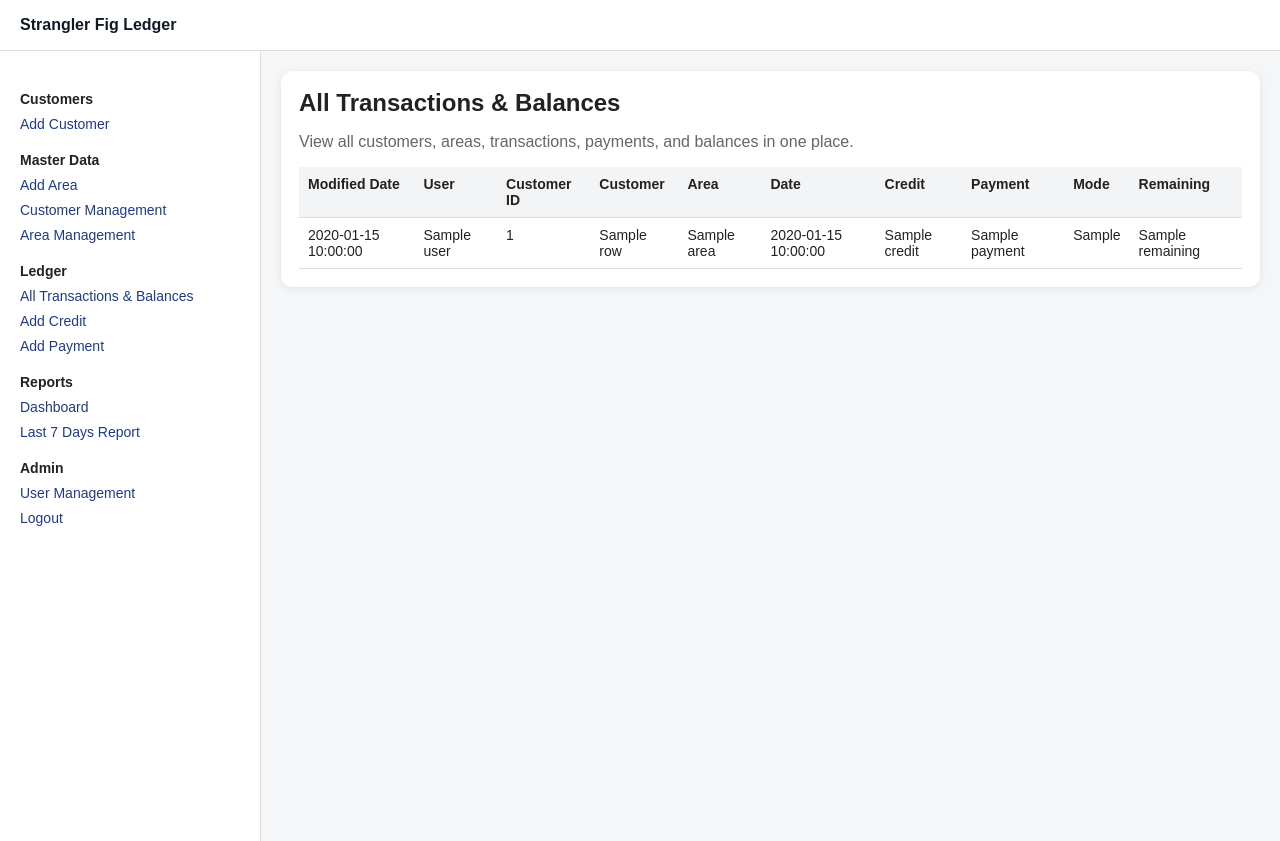
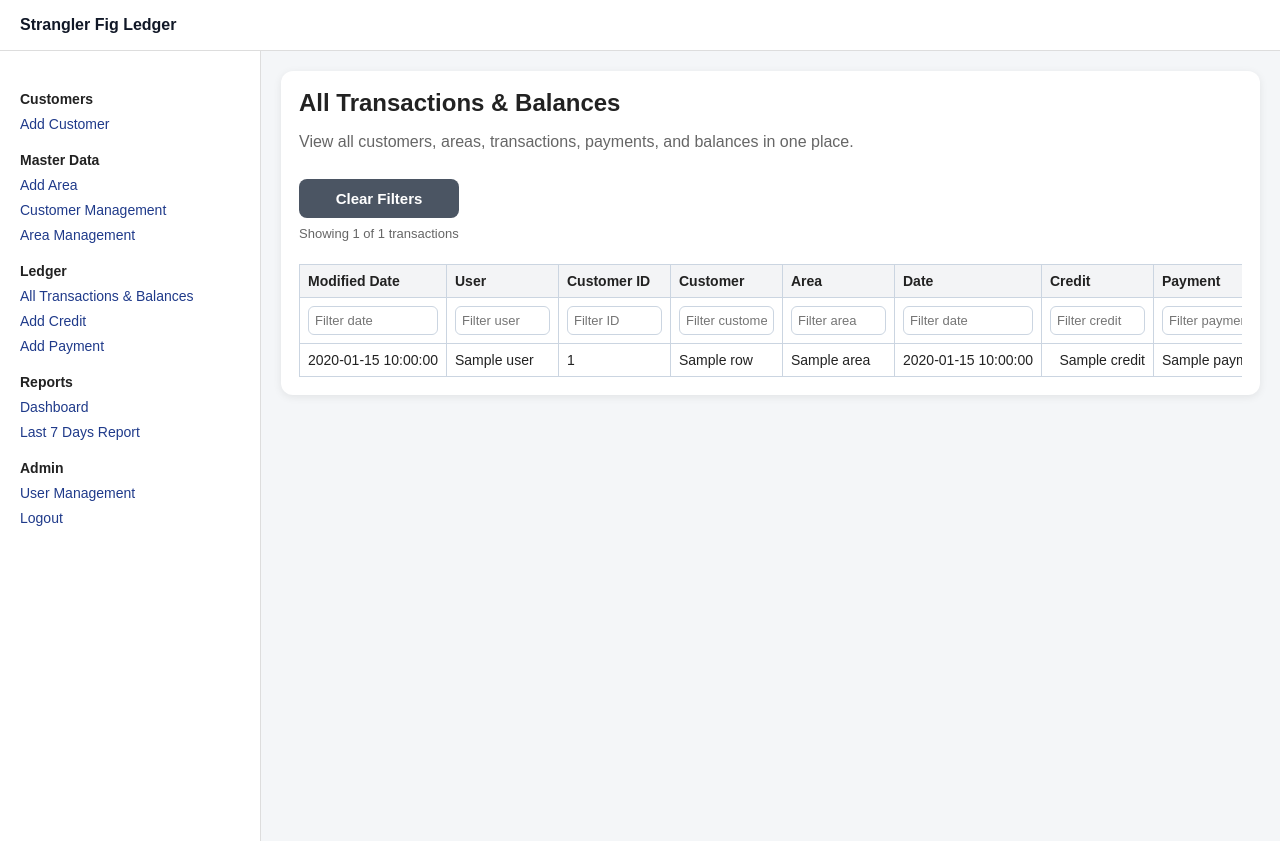
Before and after one commit to zakedge/sf1-receivables-ledger, a FastAPI app: template templates/all_balances.html in a window 1280 px wide. Run offline with FastAPI, Linux system fonts and the light colour scheme; the template is opened without the code that fills it: most values are stand-ins (such as "Sample title", 1, 10 or a date in 2020).

Commit message:
Add Excel-style filters to transaction report

```diff
--- a/templates/all_balances.html
+++ b/templates/all_balances.html
@@ -1,12 +1,80 @@
 {% extends "base.html" %}
 
 {% block content %}
+<style>
+    .transaction-table-wrapper {
+        overflow-x: auto;
+    }
+
+    .transaction-table {
+        border-collapse: collapse;
+        width: 100%;
+        min-width: 1100px;
+    }
+
+    .transaction-table th,
+    .transaction-table td {
+        border: 1px solid #cbd5e1;
+        padding: 8px;
+        white-space: nowrap;
+    }
+
+    .transaction-table th {
+        background: #f3f4f6;
+        position: sticky;
+        top: 0;
+        z-index: 1;
+    }
+
+    .transaction-table .filter-row th {
+        top: 36px;
+        background: #ffffff;
+        z-index: 1;
+    }
+
+    .column-filter {
+        width: 100%;
+        min-width: 95px;
+        padding: 6px;
+        margin: 0;
+        font-size: 13px;
+        border: 1px solid #cbd5e1;
+        border-radius: 6px;
+        box-sizing: border-box;
+    }
+
+    .amount-cell {
+        text-align: right;
+    }
+
+    .filtered-count {
+        color: #666;
+        font-size: 13px;
+        margin-top: 8px;
+    }
+
+    .clear-filter-button {
+        max-width: 160px;
+        margin-top: 12px;
+    }
+</style>
+
 <div class="card">
     <h1>All Transactions & Balances</h1>
     <p class="subtitle">View all customers, areas, transactions, payments, and balances in one place.</p>
 
     {% if rows %}
-        <table>
+        <button type="button" class="secondary-button clear-filter-button" onclick="clearTransactionFilters()">
+            Clear Filters
+        </button>
+
+        <p class="filtered-count">
+            Showing <span id="visibleRowCount">{{ rows|length }}</span> of {{ rows|length }} transactions
+        </p>
+
+        <div class="transaction-table-wrapper">
+            <table id="transactionTable" class="transaction-table">
+                <thead>
                     <tr>
                         <th>Modified Date</th>
                         <th>User</th>
@@ -20,6 +88,21 @@
                         <th>Remaining</th>
                     </tr>
 
+                    <tr class="filter-row">
+                        <th><input class="column-filter" data-column="0" type="text" placeholder="Filter date" onkeyup="filterTransactions()"></th>
+                        <th><input class="column-filter" data-column="1" type="text" placeholder="Filter user" onkeyup="filterTransactions()"></th>
+                        <th><input class="column-filter" data-column="2" type="text" placeholder="Filter ID" onkeyup="filterTransactions()"></th>
+                        <th><input class="column-filter" data-column="3" type="text" placeholder="Filter customer" onkeyup="filterTransactions()"></th>
+                        <th><input class="column-filter" data-column="4" type="text" placeholder="Filter area" onkeyup="filterTransactions()"></th>
+                        <th><input class="column-filter" data-column="5" type="text" placeholder="Filter date" onkeyup="filterTransactions()"></th>
+                        <th><input class="column-filter" data-column="6" type="text" placeholder="Filter credit" onkeyup="filterTransactions()"></th>
+                        <th><input class="column-filter" data-column="7" type="text" placeholder="Filter payment" onkeyup="filterTransactions()"></th>
+                        <th><input class="column-filter" data-column="8" type="text" placeholder="Filter mode" onkeyup="filterTransactions()"></th>
+                        <th><input class="column-filter" data-column="9" type="text" placeholder="Filter remaining" onkeyup="filterTransactions()"></th>
+                    </tr>
+                </thead>
+
+                <tbody>
                     {% for row in rows %}
                         <tr>
                             <td>{{ row.modified_date }}</td>
@@ -28,15 +111,73 @@
                             <td>{{ row.customer_name }}</td>
                             <td>{{ row.area }}</td>
                             <td>{{ row.date }}</td>
-                    <td>{{ row.credit or row.amount }}</td>
-                    <td>{{ row.payment }}</td>
+                            <td class="amount-cell">{{ row.credit or row.amount }}</td>
+                            <td class="amount-cell">{{ row.payment }}</td>
                             <td>{{ row.payment_mode }}</td>
-                    <td>{{ row.remaining }}</td>
+                            <td class="amount-cell">{{ row.remaining }}</td>
                         </tr>
                     {% endfor %}
+                </tbody>
             </table>
+        </div>
     {% else %}
         <p class="empty">No balances available.</p>
     {% endif %}
 </div>
+
+<script>
+    function filterTransactions() {
+        var table = document.getElementById("transactionTable");
+        var countElement = document.getElementById("visibleRowCount");
+
+        if (!table) {
+            return;
+        }
+
+        var filters = document.querySelectorAll(".column-filter");
+        var rows = table.querySelectorAll("tbody tr");
+        var visibleCount = 0;
+
+        rows.forEach(function (row) {
+            var shouldShow = true;
+
+            filters.forEach(function (filter) {
+                var columnIndex = parseInt(filter.getAttribute("data-column"), 10);
+                var filterValue = filter.value.trim().toLowerCase();
+
+                if (!filterValue) {
+                    return;
+                }
+
+                var cell = row.cells[columnIndex];
+                var cellValue = cell ? cell.innerText.trim().toLowerCase() : "";
+
+                if (cellValue.indexOf(filterValue) === -1) {
+                    shouldShow = false;
+                }
+            });
+
+            if (shouldShow) {
+                row.style.display = "";
+                visibleCount += 1;
+            } else {
+                row.style.display = "none";
+            }
+        });
+
+        if (countElement) {
+            countElement.innerText = visibleCount;
+        }
+    }
+
+    function clearTransactionFilters() {
+        var filters = document.querySelectorAll(".column-filter");
+
+        filters.forEach(function (filter) {
+            filter.value = "";
+        });
+
+        filterTransactions();
+    }
+</script>
 {% endblock %}
```
Lines whose indentation alone changed are shown as unchanged.
